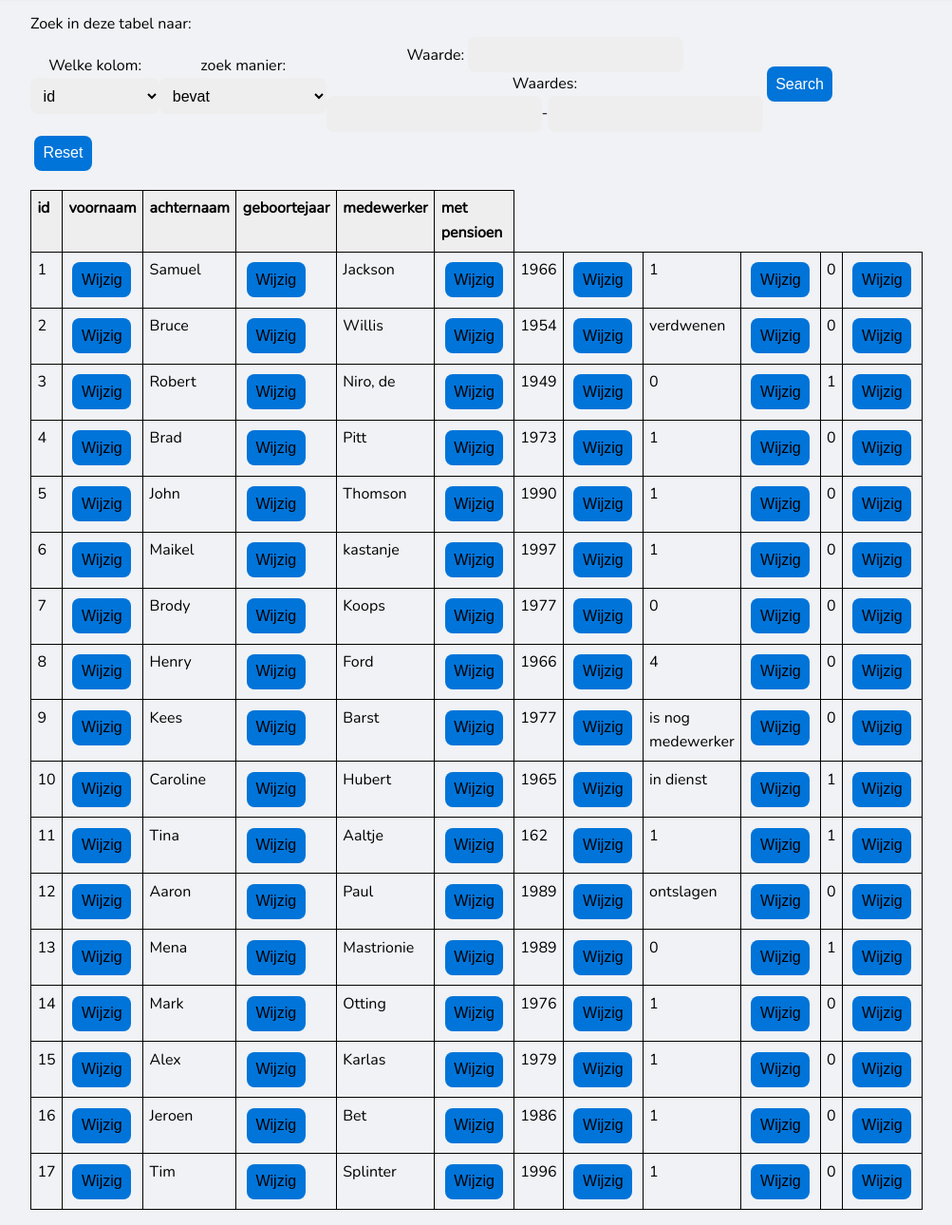
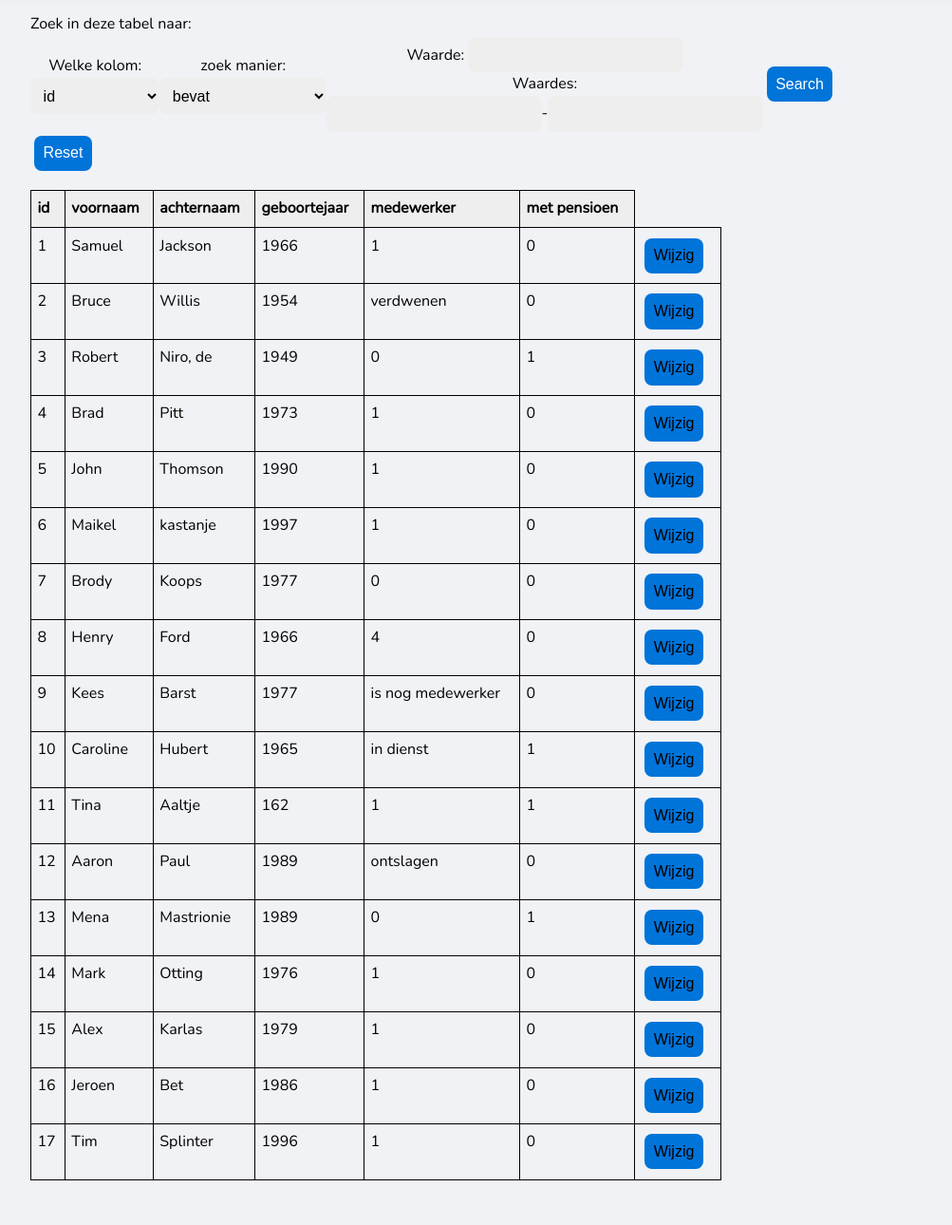
Before and after one commit to zasha-0925315/Werkplaats2, a Flask app: page /table_details/auteurs in a window 1280 px wide. Shown: the part 307-1597 px from the top of the page at 95% size, without its empty margins (244-1247 px from the left). After the commit the page ends 1550 px from the top, so only its background shows below. Run offline with Flask 2, Linux system fonts and the light colour scheme; data comes from the database, SQL or seed files in the repository.

Commit message:
update button op de goed plek gezet 2

```diff
--- a/templates/table_details.html
+++ b/templates/table_details.html
@@ -34,8 +34,8 @@
                     <tr>
                         {% for field in row %}
                             <td>{{ field }}</td>
-                            <td><button class="knop1"><a href="{{ loop.index }}/update">Wijzig</a></button></td>
                         {% endfor %}
+                    <td><button class="knop1"><a href="{{ loop.index }}/update">Wijzig</a></button></td>
                     </tr>
                 {% endfor %}
             </tbody>
```
